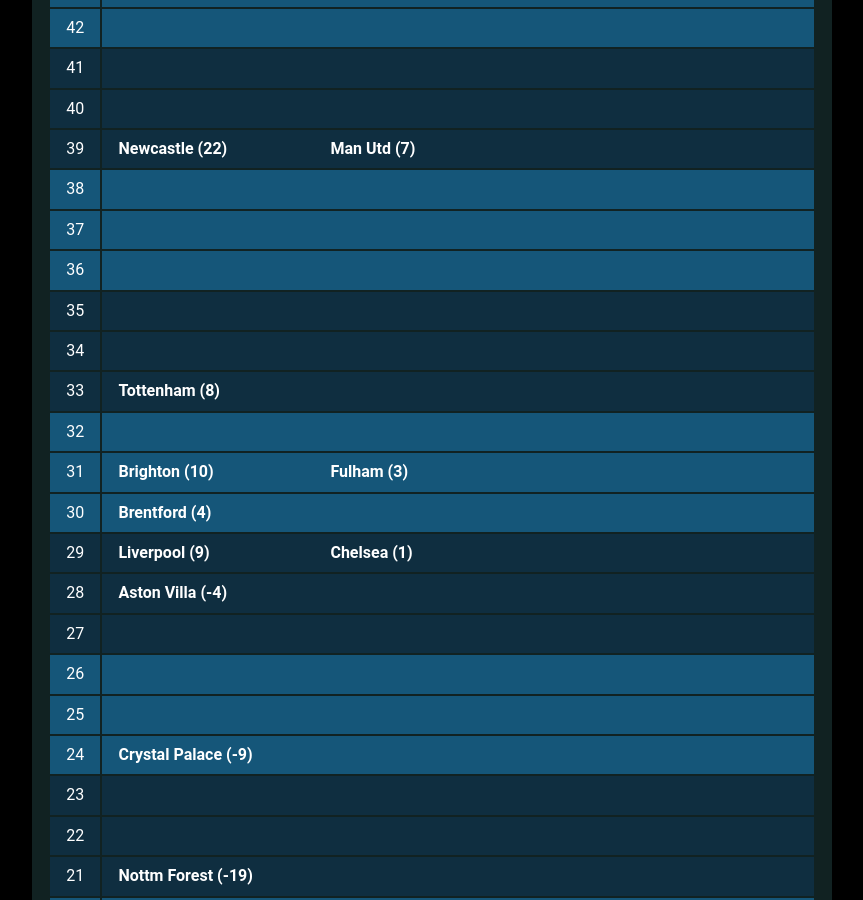
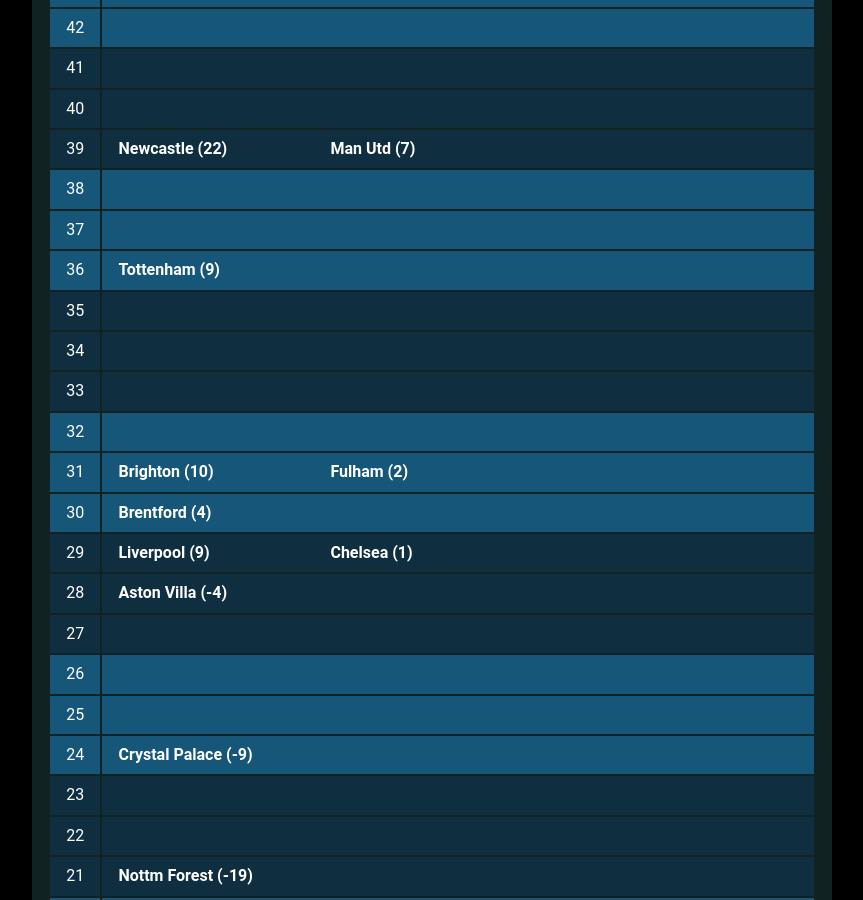
Before and after one commit to muru/muru.github.io, a Jekyll site: the page built from resources.md, in a window 1280 px wide and 900 px high, scrolled down 1800 px. Shown: the whole window, without its empty margins (208-1071 px from the left). Built offline with Jekyll 4.4.1, drawn with Linux system fonts in a browser that asks for light colours; some web fonts are replaced; some of the changed text lies outside the part shown.

Commit message:
updated cann-table: Sun 29 Jan 00:27:06 JST 2023

```diff
--- a/cann-table.html
+++ b/cann-table.html
@@ -77,6 +77,7 @@
 	<tr class="cann-row-1">
 		<td class="cann-point"> 36 </td>
 		<td class="cann-clubs">
+			<span class="club-name"> Tottenham (9) </span>
 		</td>
  	</tr>
 	<tr class="cann-row-2">
@@ -92,7 +93,6 @@
 	<tr class="cann-row-2">
 		<td class="cann-point"> 33 </td>
 		<td class="cann-clubs">
-			<span class="club-name"> Tottenham (8) </span>
 		</td>
  	</tr>
 	<tr class="cann-row-1">
@@ -104,7 +104,7 @@
 		<td class="cann-point"> 31 </td>
 		<td class="cann-clubs">
 			<span class="club-name"> Brighton (10) </span>
-			<span class="club-name"> Fulham (3) </span>
+			<span class="club-name"> Fulham (2) </span>
 		</td>
  	</tr>
 	<tr class="cann-row-1">
```
Also changed, not shown: other parts of cann-table.html (+1 -1 lines).
